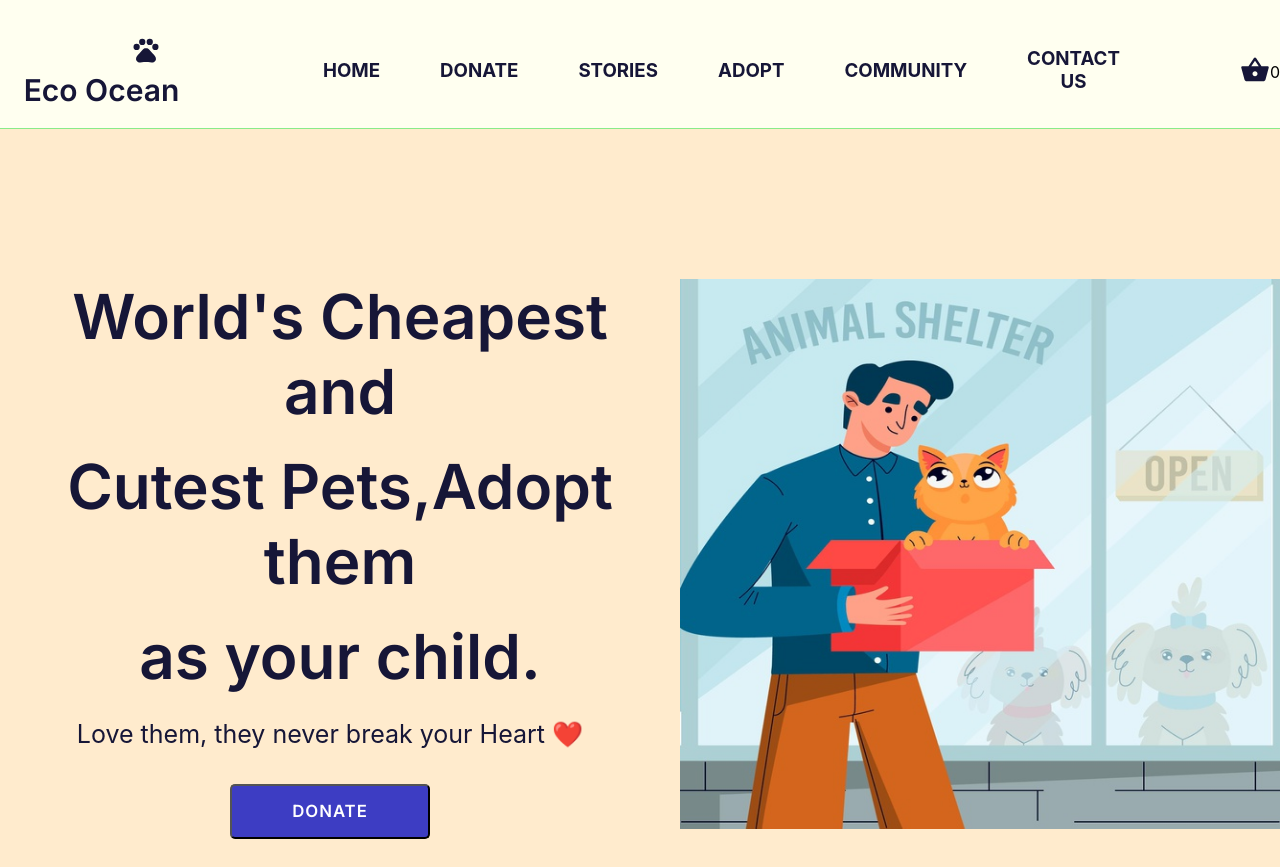
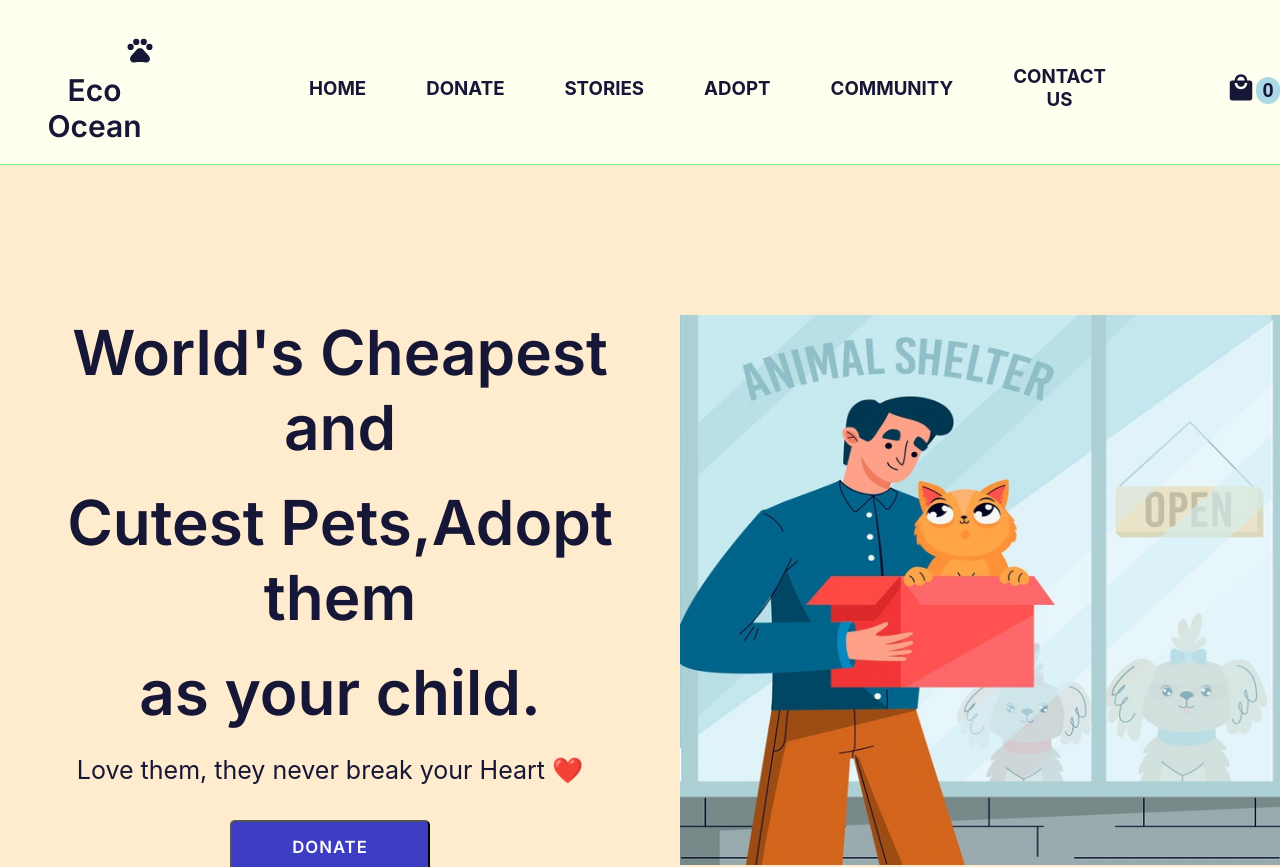
Before and after one commit to Axe-Pearl/Eco-Ocean, a React (Create React App) app: page /adopt in a window 1280 px wide. Shown: the top 867 px of the page. Built offline with nearby package versions, Linux system fonts and the light colour scheme.

Commit message:
modified header cart and cart counter

```diff
--- a/src/header.css
+++ b/src/header.css
@@ -55,3 +55,16 @@
 .basket{
   color:#161637;
 }
+.cart_count{
+  color:#161637;
+  font-family: 'Inter var',sans-serif;
+  font-size: 20px;
+  font-weight: 600;
+  margin-top: 3px;
+}
+.counter{
+  width: 20px;
+  padding: 2px;
+  background-color:lightblue;
+  border-radius: 80px;
+}
--- a/src/header.js
+++ b/src/header.js
@@ -1,6 +1,7 @@
 import React from 'react';
 import ShoppingBasketIcon from '@material-ui/icons/ShoppingBasket';
 import PetsIcon from '@material-ui/icons/Pets';
+import LocalMallIcon from '@material-ui/icons/LocalMall';
 import EcoIcon from '@material-ui/icons/Eco';
 import { useStateValue } from './StateProvider';
 import { Link } from "react-router-dom";
@@ -21,8 +22,11 @@ function Header() {
                     <Link to="/" className="options"><h3 className="options">CONTACT US</h3></Link>
                 </div>
                 <div className="basket-container">
-                    <Link to="/checkout"><ShoppingBasketIcon classes={{ root: 'basket'}} style={{ fontSize: 30 }} /></Link>
-                    <medium>{basket.length}</medium>
+                    <Link to="/checkout"><LocalMallIcon classes={{ root: 'basket'}} style={{ fontSize: 30 }} /></Link>
+
+                    <div className="counter">
+                    <medium className="cart_count">{basket.length}</medium>
+                    </div>
                 </div>
             </div>
         </div>
```
